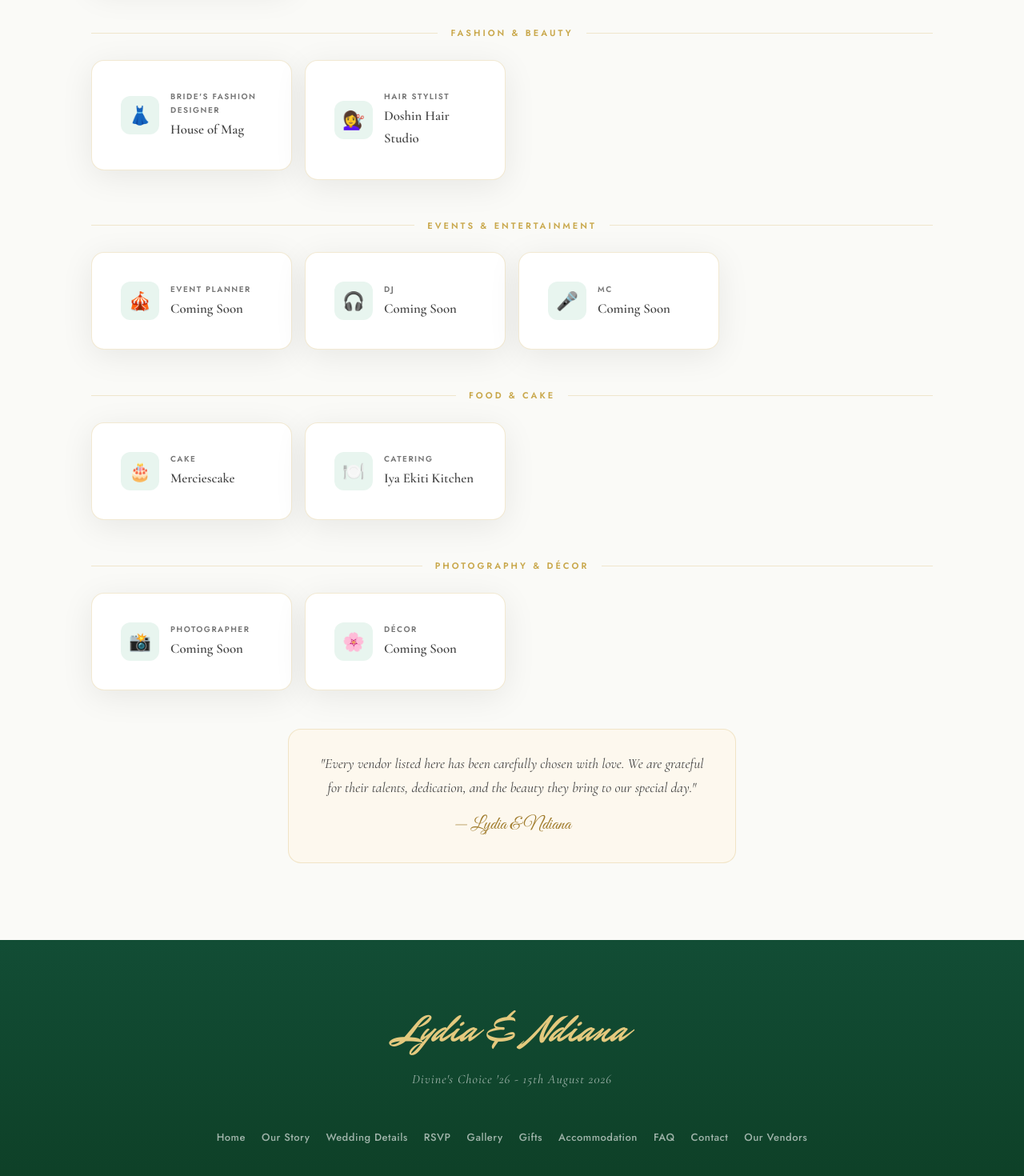
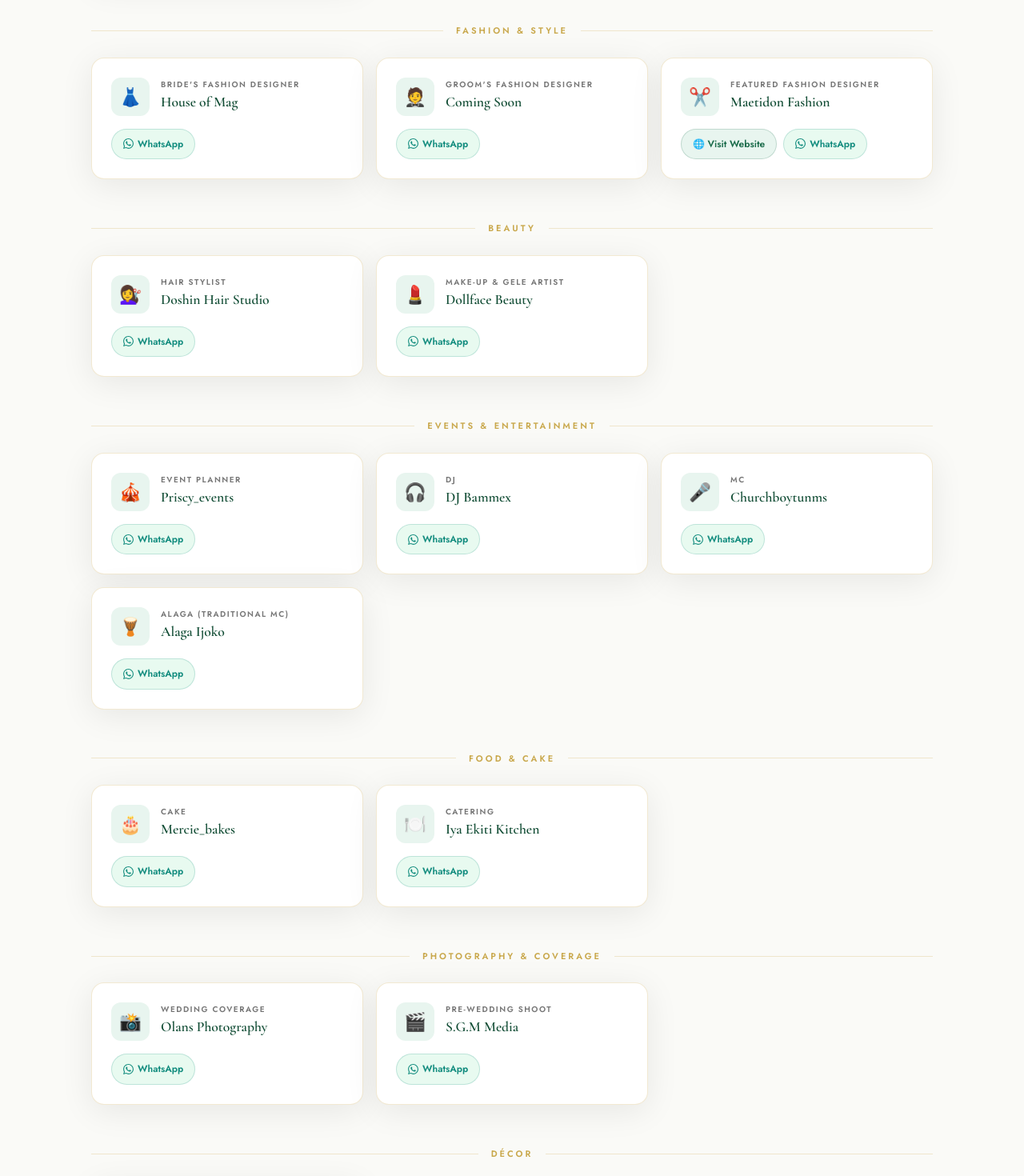
Before and after one commit to General-Airkay/Wedding-site, a Next.js app: page /vendors in a window 1280 px wide. Shown: the part 960-2430 px from the top of the page at 80% size. Built offline with nearby package versions, Linux system fonts and the light colour scheme.

Commit message:
Add files via upload

```diff
--- a/pages/vendors.js
+++ b/pages/vendors.js
@@ -4,39 +4,251 @@ const vendors = [
   {
     category: 'Technology',
     items: [
-      { name: 'Hi-Tech Surge', role: 'Website Developer', url: 'https://htsdigital.com', icon: '💻' },
+      {
+        name: 'Hi-Tech Surge',
+        role: 'Website Developer',
+        icon: '💻',
+        website: 'https://htsdigital.com',
+        phone: '2348106743894',
+      },
     ],
   },
   {
-    category: 'Fashion & Beauty',
+    category: 'Fashion & Style',
     items: [
-      { name: 'House of Mag', role: "Bride's Fashion Designer", url: '#', icon: '👗' },
-      { name: 'Doshin Hair Studio', role: 'Hair Stylist', url: '#', icon: '💇‍♀️' },
+      {
+        name: 'House of Mag',
+        role: "Bride's Fashion Designer",
+        icon: '👗',
+        phone: '2347062305780',
+      },
+      {
+        name: 'Coming Soon',
+        role: "Groom's Fashion Designer",
+        icon: '🤵',
+        phone: '2348106743894',
+      },
+      {
+        name: 'Maetidon Fashion',
+        role: 'Featured Fashion Designer',
+        icon: '✂️',
+        website: 'https://drive.google.com',
+        phone: '2348064066418',
+      },
+    ],
+  },
+  {
+    category: 'Beauty',
+    items: [
+      {
+        name: 'Doshin Hair Studio',
+        role: 'Hair Stylist',
+        icon: '💇‍♀️',
+        phone: '2347064905561',
+      },
+      {
+        name: 'Dollface Beauty',
+        role: 'Make-up & Gele Artist',
+        icon: '💄',
+        phone: '2347068261012',
+      },
     ],
   },
   {
     category: 'Events & Entertainment',
     items: [
-      { name: 'Coming Soon', role: 'Event Planner', url: '#', icon: '🎪' },
-      { name: 'Coming Soon', role: 'DJ', url: '#', icon: '🎧' },
-      { name: 'Coming Soon', role: 'MC', url: '#', icon: '🎤' },
+      {
+        name: 'Priscy_events',
+        role: 'Event Planner',
+        icon: '🎪',
+        phone: '2349034824025',
+      },
+      {
+        name: 'DJ Bammex',
+        role: 'DJ',
+        icon: '🎧',
+        phone: '2347033976813',
+      },
+      {
+        name: 'Churchboytunms',
+        role: 'MC',
+        icon: '🎤',
+        phone: '2348069918534',
+      },
+      {
+        name: 'Alaga Ijoko',
+        role: 'Alaga (Traditional MC)',
+        icon: '🪘',
+        phone: '2349082796215',
+      },
     ],
   },
   {
     category: 'Food & Cake',
     items: [
-      { name: 'Merciescake', role: 'Cake', url: '#', icon: '🎂' },
-      { name: 'Iya Ekiti Kitchen', role: 'Catering', url: '#', icon: '🍽️' },
+      {
+        name: 'Mercie_bakes',
+        role: 'Cake',
+        icon: '🎂',
+        phone: '2349032700420',
+      },
+      {
+        name: 'Iya Ekiti Kitchen',
+        role: 'Catering',
+        icon: '🍽️',
+        phone: '2349023769861',
+      },
     ],
   },
   {
-    category: 'Photography & Décor',
+    category: 'Photography & Coverage',
     items: [
-      { name: 'Coming Soon', role: 'Photographer', url: '#', icon: '📸' },
-      { name: 'Coming Soon', role: 'Décor', url: '#', icon: '🌸' },
+      {
+        name: 'Olans Photography',
+        role: 'Wedding Coverage',
+        icon: '📸',
+        phone: '2349033995550',
+      },
+      {
+        name: 'S.G.M Media',
+        role: 'Pre-Wedding Shoot',
+        icon: '🎬',
+        phone: '2347041803470',
+      },
+    ],
+  },
+  {
+    category: 'Décor',
+    items: [
+      {
+        name: 'Aunty Kemi',
+        role: 'Décor',
+        icon: '🌸',
+        phone: '2348039230298',
+      },
+    ],
+  },
+  {
+    category: 'Print & Design',
+    items: [
+      {
+        name: 'Toniloba Wole-Bodunde',
+        role: 'Invitation Card Design',
+        icon: '✉️',
+        phone: '2348113823098',
+      },
+      {
+        name: 'Infinite Media & Prints',
+        role: 'Printer',
+        icon: '🖨️',
+        phone: '2349030268655',
+      },
     ],
   },
 ];
+
+function VendorCard({ vendor }) {
+  const waMessage = encodeURIComponent(`Hello, I got your contact from Lydia & Ndiana's wedding website. I'd like to make an enquiry.`);
+  const waLink = `https://wa.me/${vendor.phone}?text=${waMessage}`;
+
+  return (
+    <div className="card" style={{
+      display: 'flex',
+      flexDirection: 'column',
+      gap: '0',
+      transition: 'all 0.25s',
+      padding: '24px',
+    }}
+    onMouseEnter={e => { e.currentTarget.style.transform = 'translateY(-3px)'; e.currentTarget.style.boxShadow = '0 12px 40px rgba(0,0,0,0.1)'; }}
+    onMouseLeave={e => { e.currentTarget.style.transform = 'translateY(0)'; e.currentTarget.style.boxShadow = ''; }}
+    >
+      {/* Top row: icon + name/role */}
+      <div style={{ display: 'flex', gap: '14px', alignItems: 'flex-start', marginBottom: '16px' }}>
+        <div style={{
+          width: '48px', height: '48px', borderRadius: '12px',
+          background: 'var(--emerald-muted)',
+          display: 'flex', alignItems: 'center', justifyContent: 'center',
+          fontSize: '1.4rem', flexShrink: 0,
+        }}>
+          {vendor.icon}
+        </div>
+        <div style={{ flex: 1, minWidth: 0 }}>
+          <div style={{
+            fontSize: '10px', fontWeight: 700, letterSpacing: '1.5px',
+            textTransform: 'uppercase', color: 'var(--text-soft)',
+            marginBottom: '3px', fontFamily: "'Jost', sans-serif",
+          }}>
+            {vendor.role}
+          </div>
+          <div style={{
+            fontFamily: "'Cormorant Garamond', serif",
+            fontSize: '1.1rem', fontWeight: 600,
+            color: 'var(--emerald-dark)',
+            lineHeight: 1.2,
+          }}>
+            {vendor.name}
+          </div>
+        </div>
+      </div>
+
+      {/* Buttons */}
+      <div style={{ display: 'flex', gap: '8px', flexWrap: 'wrap' }}>
+        {/* Website button — only if website exists */}
+        {vendor.website && (
+          <a
+            href={vendor.website}
+            target="_blank"
+            rel="noopener noreferrer"
+            style={{
+              display: 'inline-flex', alignItems: 'center', gap: '5px',
+              padding: '8px 14px',
+              borderRadius: '50px',
+              background: 'var(--emerald-muted)',
+              color: 'var(--emerald)',
+              border: '1.5px solid rgba(26,107,74,0.2)',
+              fontFamily: "'Jost', sans-serif",
+              fontSize: '12px', fontWeight: 600,
+              textDecoration: 'none',
+              transition: 'all 0.2s',
+              whiteSpace: 'nowrap',
+            }}
+            onMouseEnter={e => { e.currentTarget.style.background = 'var(--emerald)'; e.currentTarget.style.color = 'white'; }}
+            onMouseLeave={e => { e.currentTarget.style.background = 'var(--emerald-muted)'; e.currentTarget.style.color = 'var(--emerald)'; }}
+          >
+            🌐 Visit Website
+          </a>
+        )}
+
+        {/* WhatsApp button — always shown */}
+        <a
+          href={waLink}
+          target="_blank"
+          rel="noopener noreferrer"
+          style={{
+            display: 'inline-flex', alignItems: 'center', gap: '5px',
+            padding: '8px 14px',
+            borderRadius: '50px',
+            background: '#e8faf0',
+            color: '#128C7E',
+            border: '1.5px solid rgba(18,140,126,0.2)',
+            fontFamily: "'Jost', sans-serif",
+            fontSize: '12px', fontWeight: 600,
+            textDecoration: 'none',
+            transition: 'all 0.2s',
+            whiteSpace: 'nowrap',
+          }}
+          onMouseEnter={e => { e.currentTarget.style.background = '#25D366'; e.currentTarget.style.color = 'white'; e.currentTarget.style.borderColor = '#25D366'; }}
+          onMouseLeave={e => { e.currentTarget.style.background = '#e8faf0'; e.currentTarget.style.color = '#128C7E'; e.currentTarget.style.borderColor = 'rgba(18,140,126,0.2)'; }}
+        >
+          <svg width="13" height="13" viewBox="0 0 24 24" fill="currentColor">
+            <path d="M17.472 14.382c-.297-.149-1.758-.867-2.03-.967-.273-.099-.471-.148-.67.15-.197.297-.767.966-.94 1.164-.173.199-.347.223-.644.075-.297-.15-1.255-.463-2.39-1.475-.883-.788-1.48-1.761-1.653-2.059-.173-.297-.018-.458.13-.606.134-.133.298-.347.446-.52.149-.174.198-.298.298-.497.099-.198.05-.371-.025-.52-.075-.149-.669-1.612-.916-2.207-.242-.579-.487-.5-.669-.51-.173-.008-.371-.01-.57-.01-.198 0-.52.074-.792.372-.272.297-1.04 1.016-1.04 2.479 0 1.462 1.065 2.875 1.213 3.074.149.198 2.096 3.2 5.077 4.487.709.306 1.262.489 1.694.625.712.227 1.36.195 1.871.118.571-.085 1.758-.719 2.006-1.413.248-.694.248-1.289.173-1.413-.074-.124-.272-.198-.57-.347m-5.421 7.403h-.004a9.87 9.87 0 01-5.031-1.378l-.361-.214-3.741.982.998-3.648-.235-.374a9.86 9.86 0 01-1.51-5.26c.001-5.45 4.436-9.884 9.888-9.884 2.64 0 5.122 1.03 6.988 2.898a9.825 9.825 0 012.893 6.994c-.003 5.45-4.437 9.884-9.885 9.884m8.413-18.297A11.815 11.815 0 0012.05 0C5.495 0 .16 5.335.157 11.892c0 2.096.547 4.142 1.588 5.945L.057 24l6.305-1.654a11.882 11.882 0 005.683 1.448h.005c6.554 0 11.89-5.335 11.893-11.893a11.821 11.821 0 00-3.48-8.413z"/>
+          </svg>
+          WhatsApp
+        </a>
+      </div>
+    </div>
+  );
+}
 
 export default function Vendors() {
   return (
@@ -69,10 +281,9 @@ export default function Vendors() {
           </div>
 
           {vendors.map((group) => (
-            <div key={group.category} style={{ marginBottom: '48px' }}>
-              <div style={{
-                display: 'flex', alignItems: 'center', gap: '16px', marginBottom: '24px',
-              }}>
+            <div key={group.category} style={{ marginBottom: '52px' }}>
+              {/* Category divider */}
+              <div style={{ display: 'flex', alignItems: 'center', gap: '16px', marginBottom: '24px' }}>
                 <div style={{ height: '1px', flex: 1, background: 'var(--border)' }} />
                 <div className="section-label" style={{ margin: 0, whiteSpace: 'nowrap' }}>
                   {group.category}
@@ -82,59 +293,10 @@ export default function Vendors() {
 
               <div style={{
                 display: 'grid',
-                gridTemplateColumns: 'repeat(auto-fill, minmax(240px, 1fr))',
+                gridTemplateColumns: 'repeat(auto-fill, minmax(260px, 1fr))',
                 gap: '16px',
               }}>
-                {group.items.map((v) => (
-                  <a
-                    key={v.role}
-                    href={v.url}
-                    target={v.url !== '#' ? '_blank' : '_self'}
-                    rel="noopener noreferrer"
-                    style={{ textDecoration: 'none' }}
-                  >
-                    <div className="card" style={{
-                      display: 'flex', gap: '14px', alignItems: 'center',
-                      transition: 'all 0.25s',
-                      cursor: 'pointer',
-                    }}
-                    onMouseEnter={e => {
-                      e.currentTarget.style.borderColor = 'var(--emerald)';
-                      e.currentTarget.style.transform = 'translateY(-2px)';
-                    }}
-                    onMouseLeave={e => {
-                      e.currentTarget.style.borderColor = 'rgba(201,168,76,0.25)';
-                      e.currentTarget.style.transform = 'translateY(0)';
-                    }}
-                    >
-                      <div style={{
-                        width: '48px', height: '48px', borderRadius: '12px',
-                        background: 'var(--emerald-muted)',
-                        display: 'flex', alignItems: 'center', justifyContent: 'center',
-                        fontSize: '1.4rem', flexShrink: 0,
-                      }}>
-                        {v.icon}
-                      </div>
-                      <div>
-                        <div style={{ fontSize: '10px', fontWeight: 700, letterSpacing: '1.5px', textTransform: 'uppercase', color: 'var(--text-soft)', marginBottom: '2px', fontFamily: "'Jost', sans-serif" }}>
-                          {v.role}
-                        </div>
-                        <div style={{
-                          fontFamily: "'Cormorant Garamond', serif",
-                          fontSize: '1.05rem', fontWeight: 600,
-                          color: v.url !== '#' ? 'var(--emerald)' : 'var(--text-mid)',
-                        }}>
-                          {v.name}
-                        </div>
-                        {v.url !== '#' && (
-                          <div style={{ fontSize: '11px', color: 'var(--gold)', marginTop: '2px' }}>
-                            Visit website →
-                          </div>
-                        )}
-                      </div>
-                    </div>
-                  </a>
-                ))}
+                {group.items.map((v) => <VendorCard key={v.role} vendor={v} />)}
               </div>
             </div>
           ))}
@@ -142,7 +304,7 @@ export default function Vendors() {
           {/* Credits note */}
           <div style={{
             textAlign: 'center', marginTop: '48px',
-            padding: '28px 32px',
+            padding: '32px',
             background: 'var(--gold-pale)',
             borderRadius: '16px',
             border: '1px solid rgba(201,168,76,0.25)',
```
